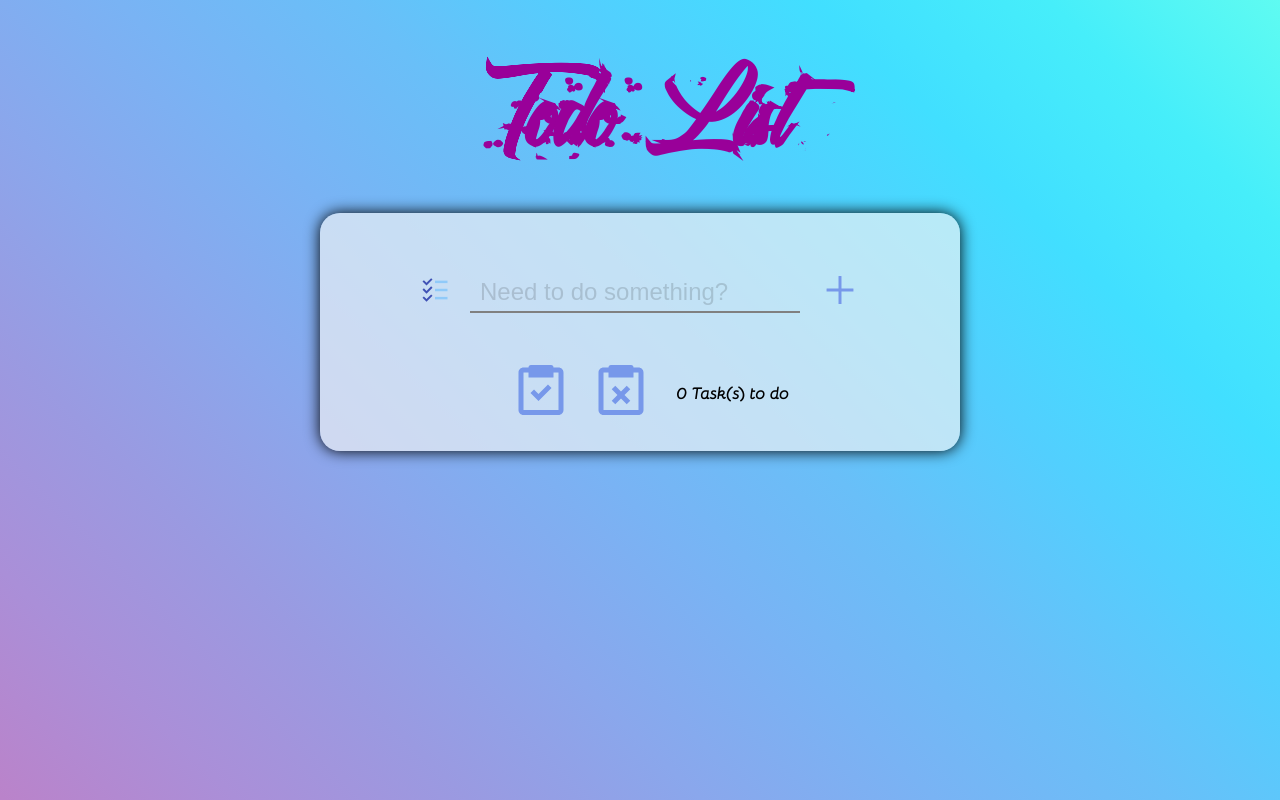
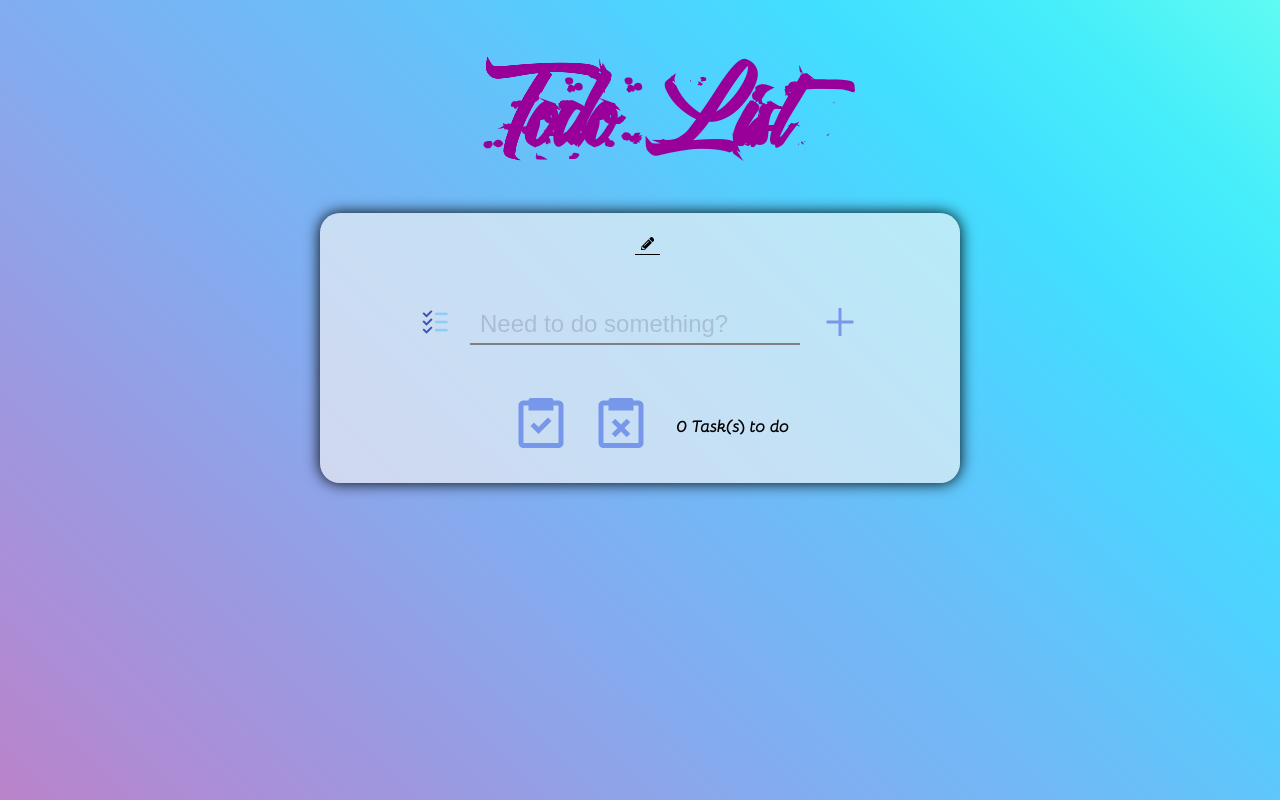
Before and after one commit to daryldixon1994/REDUX-CHECKPOINT, a React (Create React App) app: page / in a window 1280 px wide. Both pictures are taken after a click on the label 839 px from the left and 261 px from the top of the page. Shown: the top 800 px of the page. Built offline with nearby package versions, Linux system fonts and the light colour scheme.

Commit message:
edit editing title button

```diff
--- a/src/Components/Header/Header.css
+++ b/src/Components/Header/Header.css
@@ -53,4 +53,18 @@ button {
 }
 .myTitle {
     font-size: 1.5em;
+    display: flex;
+    align-items: baseline;
 }
+.myTitle > button {
+    background-color: transparent;
+    width: auto;
+    border: none;
+    border-bottom: 1px black solid;
+}
+.myTitle > button:hover {
+    color: orangered;
+}
+.myTitle > button:active {
+    color: violet;
+}
--- a/src/Components/Header/Header.js
+++ b/src/Components/Header/Header.js
@@ -8,7 +8,7 @@ import {
     testCheck,
     editTitle,
 } from "../../Redux/actions";
-import { FaArrowRight } from "react-icons/fa";
+import { FaArrowRight, FaPencilAlt } from "react-icons/fa";
 import { AiOutlinePlus } from "react-icons/ai";
 import { FcTodoList } from "react-icons/fc";
 import "./Header.css";
@@ -34,8 +34,7 @@ function Header() {
         dispatch(editTitle(e));
     };
     const [ok, setOk] = useState(false);
-    const handelOk = (e) => {
-        e.preventDefault();
+    const handelOk = () => {
         setOk(!ok);
     };
     const myTitle = useSelector((state) => state.todoTitle.title);
@@ -55,6 +54,7 @@ function Header() {
                                 />
                             </label>
                         </form>
+
                         <form>
                             <label style={{ marginLeft: "18px" }}>
                                 <FaArrowRight size={25} color={"#7798ea"} />
@@ -71,6 +71,7 @@ function Header() {
             {ok ? (
                 <div className="myTitle">
                     <h1> {myTitle}</h1>
+                    <button onClick={handelOk}><FaPencilAlt /></button>
                 </div>
             ) : null}
 
--- a/src/Components/MainSection/TodoItem/TodoItem.js
+++ b/src/Components/MainSection/TodoItem/TodoItem.js
@@ -11,8 +11,9 @@ import {
 } from "../../../Redux/actions";
 import "./TodoItem.css";
 
-function TodoItem({ elt, index, todoList }) {
+function TodoItem({ elt, index }) {
     let dispatch = useDispatch();
+
     const handelClick = () => {
         dispatch(removeTodo(index));
     };
```
